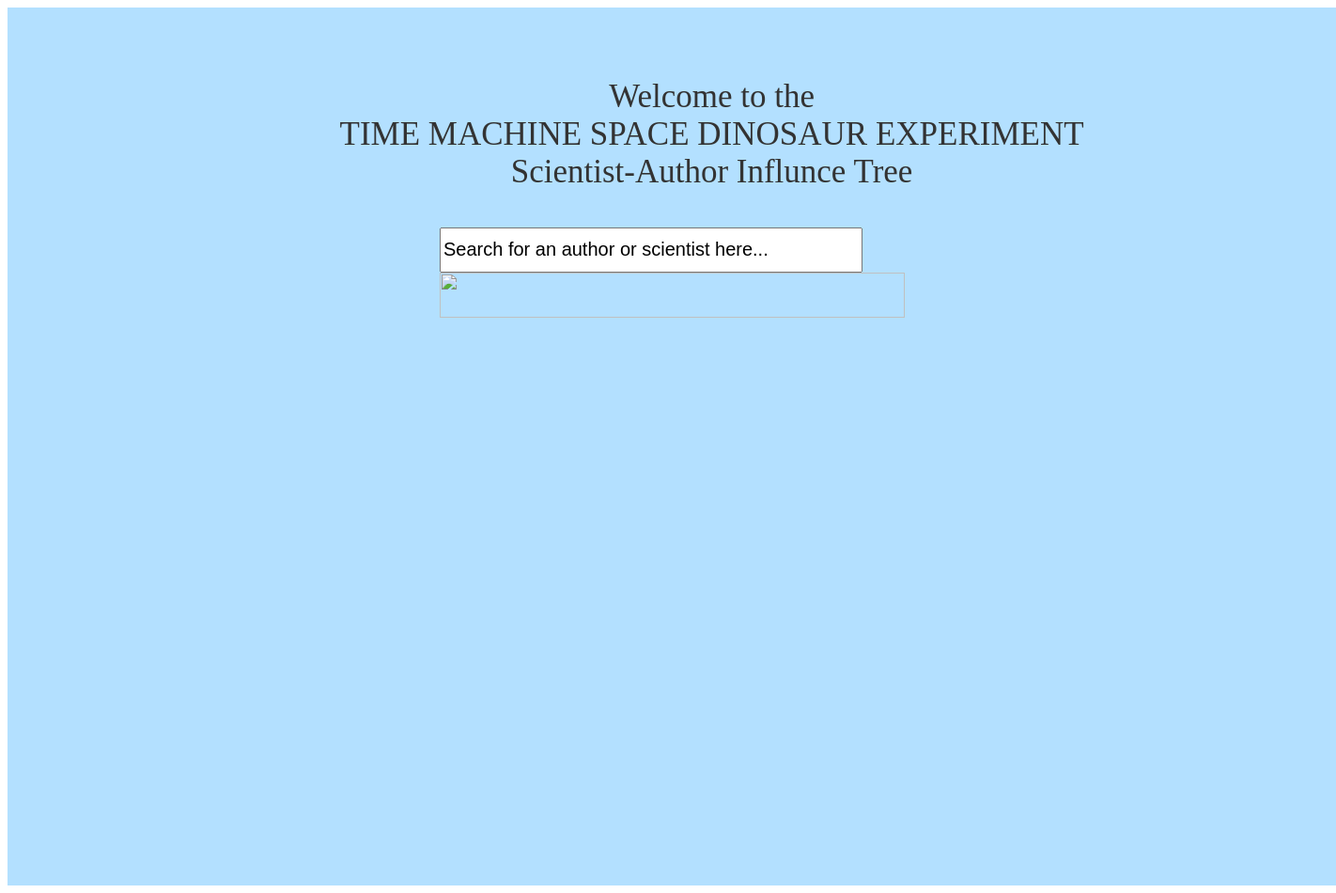
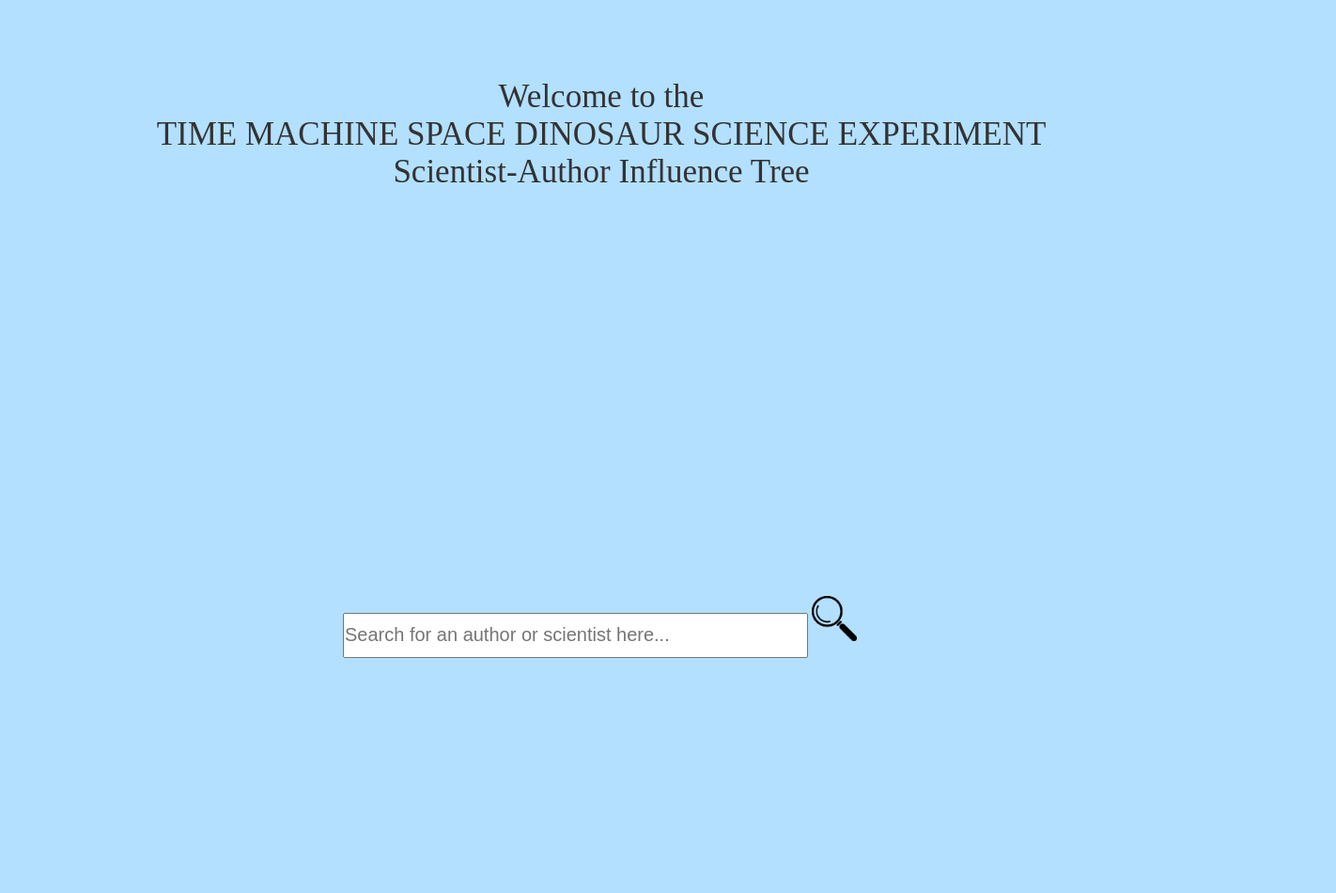
Before and after one commit to JIC8202/jic8202.github.io, a plain HTML site: page index.html in a window 1280 px wide. Shown: the whole page at 94% size, 1422 px wide, since content can reach past the window. After the commit the page ends 800 px from the top, so only its background shows below. Drawn offline with Linux system fonts and the light colour scheme.

Commit message:
Meeting Inspired Changes
-spelling
-css > JS for formatting
-quack
-fixed dumb 2am bgcolor choices

```diff
--- a/UIScript.js
+++ b/UIScript.js
@@ -1,8 +1,6 @@
 // window.onloadend = setup();
-document.addEventListener("DOMContentLoaded", setup, false);
-document.addEventListener("resize", setup, false);
-
-$.getJSON("Fakey.json");
+// document.addEventListener("DOMContentLoaded", setup, false);
+// document.addEventListener("resize", setup, false);
 
 
 function setup() {
--- a/index.html
+++ b/index.html
@@ -10,15 +10,13 @@
 	<div class="window-pane">
 		<div class="wordBox title" id="Welcome-Message">
 			Welcome to the <br>
-			TIME MACHINE SPACE DINOSAUR EXPERIMENT <br>
-			Scientist-Author Influnce Tree
+			TIME MACHINE SPACE DINOSAUR SCIENCE EXPERIMENT <br>
+			Scientist-Author Influence Tree
 		</div>
 		<div class="searchBarTitle" id = "Home-Search-Bar">
 			<span class="textBox">
-				<input type="text" name="search" class="searchBox" value="Search for an author or scientist here...">
-			</span>
-			<span class="searchButton">
-				<img src="img/magnifying-glass.png">
+				<input type="text" name="search" class="searchBox" placeholder="Search for an author or scientist here...">
+				<img src="magnifying-glass.png">
 			</span>
 		</div>
 		<div class="wordBox addendum"></div>
--- a/style.css
+++ b/style.css
@@ -1,14 +1,19 @@
+body{
+	background-color: #b3e0ff;
+
+}
+
 div.window-pane {
-	width: 100%;
-	height: 100%;
 	position: relative;
-	background-color: #b3e0ff;
-	padding: 75px;
 }
 
 div.wordBox {
 	position: absolute;
-	left: 50%;
+	top: 75px;
+	bottom: 0;
+	left: 0;
+	right: 0;
+	margin: auto;
 
 
 }
@@ -23,25 +28,30 @@ div.addendum {
 }
 
 div.searchBarTitle {
-	width: 35%;
+	width: 550px;
 	height: 48px;
 	position: absolute;
-	left: 50%;
-	top: 25%;
+	top: 650px;
+	bottom: 0;
+	left: 0;
+	right: 0;
+	margin: auto;
 }
 
 span.textBox {
+	position: relative;
 	width: 90%;
 	height: 48px;
 }
 
-span.searchButton {
-	width: 8%;
-	height: 48px;
-}
-
 input {
-	width: 91%;
+	top: 0;
+	bottom: 0;
+	left: 0;
+	right: 0;
+	margin: auto;
+	padding: 0;
+	width: 90%;
 	height: 100%;
 	font-size: 20px;
 }
```
